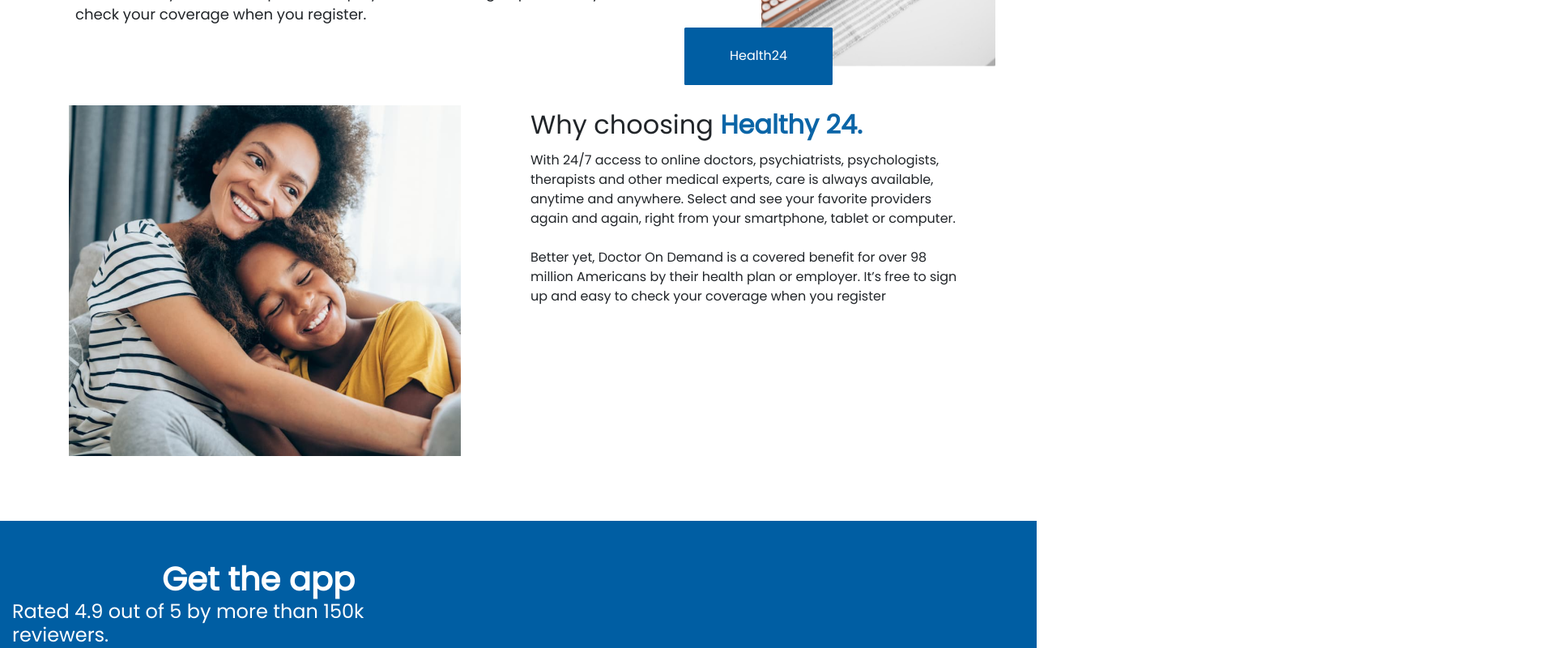
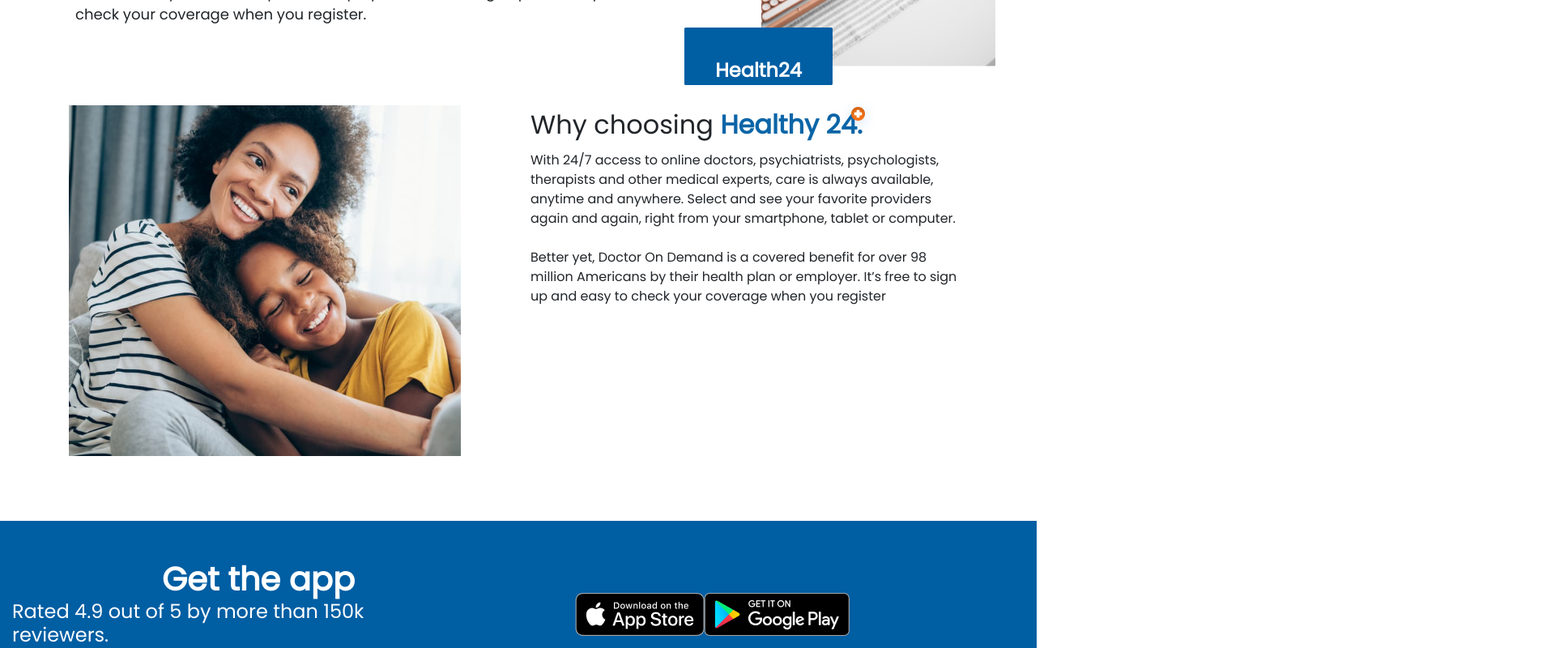
Before and after one commit to asmabelaidi/healthy24, a React (Create React App) app: page / in a window 1280 px wide. Shown: the part 1040-1840 px from the top of the page at 81% size, 1920 px wide, since content can reach past the window. Built offline with nearby package versions, Linux system fonts and the light colour scheme; some icons are missing.

Commit message:
brand-name css changes

```diff
--- a/src/assets/css/main.css
+++ b/src/assets/css/main.css
@@ -389,7 +389,7 @@
   text-align: left;
   font-family: Poppins;
   font-size: 1.5rem;
-  color: #005ea3;
+  /* color: #005ea3; */
   position: absolute;
   top: 2.5px;
   left: 0;
@@ -403,6 +403,11 @@
   top: -0.8rem;
   right: -3rem;
   z-index: -1;
+}
+.brand-text-icon {
+  position: absolute;
+  top: -0.9rem;
+  right: -1.4rem;
 }
 .hospital-card {
   border: none;
--- a/src/assets/css/styles.css
+++ b/src/assets/css/styles.css
@@ -8,7 +8,7 @@
   font-size: 16px;
 }
 
-.brand-name {
+/* .brand-name {
   font-size: 1.50rem;
   width: 8.56rem;
   height: 2.25rem;
@@ -16,7 +16,7 @@
   border-width: 0.06rem;
   gap: 18.63rem;
   color: #005EA3;
-}
+} */
 
 .brand-name {
   color: #005EA3 !important;
@@ -31,7 +31,19 @@
   margin-left: 6.1rem;
   margin-right: 8.6rem;
 }
-
+.white-brand-name {
+  color: #ffff !important;
+  font-size: 1.50rem;
+  width: 8.56rem;
+  height: 2.25rem;
+  font-family: Poppins;
+  vertical-align: middle;
+  /* gap: 18.63rem;
+  text-align: left; */
+  font-weight: 600;
+  /* margin-left: 6.1rem;
+  margin-right: 8.6rem; */
+}
 #navcol-1 {
   font-size: 1.50rem;
   padding-top: 1.8rem;
@@ -119,6 +131,9 @@
 }
 
 .blue-bold {
+  position: relative;
+  word-break: keep-all;
+  white-space: nowrap;
   color: #0B65A7;
   font-weight: 600;
 }
@@ -248,12 +263,17 @@
   padding-right: 4rem;
 
 }
-
+.blue-color{
+  color: #005ea3;
+}
+.white-color{
+  color:#ffff
+}
 .filled-logo {
   width: 11.44rem;
   height: 4.38rem;
   border-width: 0.06rem;
-  color: #ffff;
+  color: #ffff !important;
   background-color: #005EA3;
   display: flex;
   align-items: center;
@@ -266,10 +286,10 @@
 }
 
 .filled-logo span {
-  /* padding-top: 4rem;
+  padding-top: 4rem;
    margin-bottom: 4rem;
    margin-right: 4rem;
-   margin-left: 4rem; */
+   margin-left: 4rem;
 
 }
 
@@ -284,7 +304,7 @@
   background-color: #005EA3;
   color: white;
   font-size: 2.00rem;
-  height: 16.06rem;
+  min-height: 16.06rem;
   border-width: 0.06rem;
   margin-top: 5rem;
 }
@@ -331,8 +351,8 @@
 .rating-sec .row div {
   width: 9.94rem;
   height: 3.31rem;
-  left: 52.94rem;
-  top: 127.25rem
+  /* left: 52.94rem;
+  top: 127.25rem */
 }
 
 .rated-number {
@@ -383,8 +403,10 @@
 
 .were-here-sec {
   background-color: #F4F7FA;
-  height: 53.875rem;
+  height: 51.875rem;
   /* margin-top: 5rem; */
+  padding-top: 4rem;
+  padding-bottom: 4rem;
 }
 
 .were-here-title h2 {
--- a/src/components/about/about.tsx
+++ b/src/components/about/about.tsx
@@ -1,3 +1,4 @@
+import BrandText from 'components/brand/text'
 import React from 'react'
 
 function About() {
@@ -5,7 +6,7 @@
     <div className="container">
     <div className="row pt-5">
         <div className="col-md-12 col-lg-9 about-healthy">
-            <h1>About <span className="blue-bold">Healthy 24.</span></h1>
+            <h1>About <BrandText /> </h1>
             <p>
                 With 24/7 access to online doctors, psychiatrists, psychologists, therapists and other medical
                 experts, care is always available, anytime and anywhere. Select and see your favorite providers
@@ -21,7 +22,7 @@
             <div className="healthy-image-box">
                 <img src="/assets/images/about-image.png" className="about-img" />
                 <div className="filled-logo">
-                    <span>Health24</span>
+                    <span className='white-brand-name'>Health24</span>
                 </div>
             </div>
         </div>
--- a/src/components/bluecards/blueCard.tsx
+++ b/src/components/bluecards/blueCard.tsx
@@ -1,4 +1,4 @@
-import React from 'react'
+import React, { useState } from 'react'
 
 function BlueCard(props: {border: string, active: boolean, content: string, img: string} ) {
 
--- /dev/null
+++ b/src/components/brand/text.tsx
@@ -0,0 +1,11 @@
+import React from 'react'
+
+export default function BrandText() {
+  return (
+    <span className="blue-bold">Healthy 24.
+      <span className="brand-text-icon">
+        <img src="/assets/icons/orange-plus.png" />
+      </span>
+    </span>
+  )
+}
--- a/src/components/getApp/getApp.tsx
+++ b/src/components/getApp/getApp.tsx
@@ -13,10 +13,10 @@
          <div className="col-sm-6 rating-sec">
             <div className="row">
                 <div className="col-3">
-                    <img className="img-fluid" src="/assets/images/App Store Logo.png" />
+                    <img className="responsive" src="/assets/images/App Store Logo.png" />
                 </div>
                 <div className="col-3">
-                    <img className="img-fluid" src="/assets/images/Google Play Logo.png" />
+                    <img className="responsive" src="/assets/images/Google Play Logo.png" />
                     <div className="row rating-info">
                         <div className="col-sm-2">
                             <p className="rated-number">4.9</p>
--- a/src/components/whyChoosing/whyChoosing.tsx
+++ b/src/components/whyChoosing/whyChoosing.tsx
@@ -1,3 +1,4 @@
+import BrandText from 'components/brand/text'
 import React from 'react'
 
 function WhyChoosing() {
@@ -8,7 +9,7 @@
             <img className="img-fluid" src="/assets/images/sec-3.png" />
         </div>
         <div className="col-xs-12 col-sm-12 col-md-12 col-lg-6 col-xl-6 why-choosing">
-            <h1>Why choosing <span className="blue-bold">Healthy 24.</span></h1>
+            <h1>Why choosing <BrandText /></h1>
             <p>
                 With 24/7 access to online doctors, psychiatrists, psychologists, therapists and other medical
                 experts, care is always available, anytime and anywhere. Select and see your favorite providers
```
